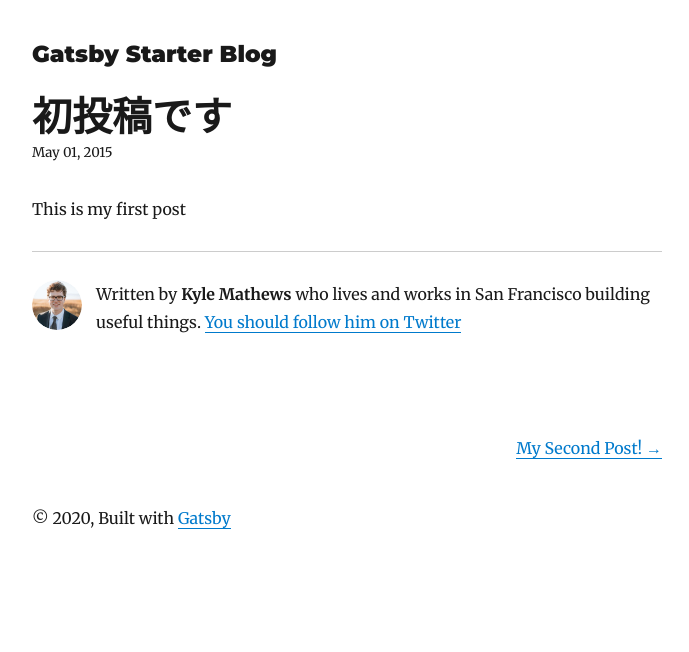
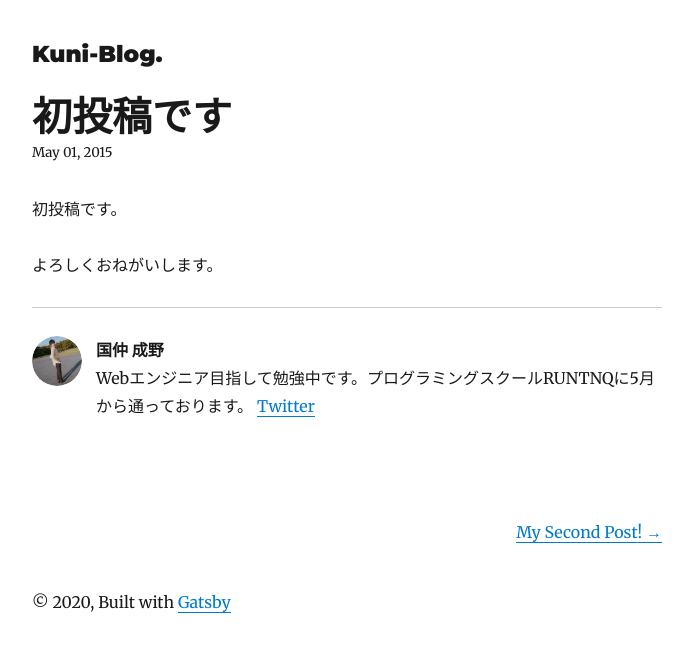
Before and after one commit to kuninari/Kuni-Blog., a Gatsby site: page /hello-world/ in a window 1280 px wide. Shown: the whole page, without its empty margins (293-982 px from the left). Built offline with nearby package versions, Linux system fonts and the light colour scheme; Gatsby itself is replaced by a stand-in of ours; some packages are replaced by stand-ins of ours.

Commit message:
first post commit

```diff
--- a/content/blog/hello-world/index.md
+++ b/content/blog/hello-world/index.md
@@ -4,7 +4,9 @@ date: "2015-05-01T22:12:03.284Z"
 description: "初投稿"
 ---
 
-This is my first post
+初投稿です。
+
+よろしくおねがいします。
 
 <!-- [salted duck eggs](https://en.wikipedia.org/wiki/Salted_duck_egg). -->
 
--- a/gatsby-config.js
+++ b/gatsby-config.js
@@ -1,30 +1,30 @@
 module.exports = {
   siteMetadata: {
-    title: `Gatsby Starter Blog`,
+    title: `Kuni-Blog.`,
     author: {
-      name: `Kyle Mathews`,
-      summary: `who lives and works in San Francisco building useful things.`
+      name: `国仲 成野　　　　　　　　　　　　　　　　　　　　　　　　　　　　　　　`,
+      summary: `Webエンジニア目指して勉強中です。プログラミングスクールRUNTNQに5月から通っております。`,
     },
     description: `A starter blog demonstrating what Gatsby can do.`,
     siteUrl: `https://gatsby-starter-blog-demo.netlify.app/`,
     social: {
-      twitter: `kylemathews`
-    }
+      twitter: `kylemathews`,
+    },
   },
   plugins: [
     {
       resolve: `gatsby-source-filesystem`,
       options: {
         path: `${__dirname}/content/blog`,
-        name: `blog`
-      }
+        name: `blog`,
+      },
     },
     {
       resolve: `gatsby-source-filesystem`,
       options: {
         path: `${__dirname}/content/assets`,
-        name: `assets`
-      }
+        name: `assets`,
+      },
     },
     {
       resolve: `gatsby-transformer-remark`,
@@ -33,20 +33,20 @@ module.exports = {
           {
             resolve: `gatsby-remark-images`,
             options: {
-              maxWidth: 590
-            }
+              maxWidth: 590,
+            },
           },
           {
             resolve: `gatsby-remark-responsive-iframe`,
             options: {
-              wrapperStyle: `margin-bottom: 1.0725rem`
-            }
+              wrapperStyle: `margin-bottom: 1.0725rem`,
+            },
           },
           `gatsby-remark-prismjs`,
           `gatsby-remark-copy-linked-files`,
-          `gatsby-remark-smartypants`
-        ]
-      }
+          `gatsby-remark-smartypants`,
+        ],
+      },
     },
     `gatsby-transformer-sharp`,
     `gatsby-plugin-sharp`,
@@ -54,7 +54,7 @@ module.exports = {
       resolve: `gatsby-plugin-google-analytics`,
       options: {
         //trackingId: `ADD YOUR TRACKING ID HERE`,
-      }
+      },
     },
     `gatsby-plugin-feed`,
     {
@@ -66,18 +66,18 @@ module.exports = {
         background_color: `#ffffff`,
         theme_color: `#663399`,
         display: `minimal-ui`,
-        icon: `content/assets/gatsby-icon.png`
-      }
+        icon: `content/assets/gatsby-icon.png`,
+      },
     },
     `gatsby-plugin-react-helmet`,
     {
       resolve: `gatsby-plugin-typography`,
       options: {
-        pathToConfigModule: `src/utils/typography`
-      }
-    }
+        pathToConfigModule: `src/utils/typography`,
+      },
+    },
     // this (optional) plugin enables Progressive Web App + Offline functionality
     // To learn more, visit: https://gatsby.dev/offline
     // `gatsby-plugin-offline`,
-  ]
+  ],
 }
--- a/package.json
+++ b/package.json
@@ -3,7 +3,7 @@
   "private": true,
   "description": "A starter for a blog powered by Gatsby and Markdown",
   "version": "0.1.0",
-  "author": "Kyle Mathews <mathews.kyle@gmail.com>",
+  "author": "国仲 成野 <mathews.kyle@gmail.com>",
   "bugs": {
     "url": "https://github.com/gatsbyjs/gatsby/issues"
   },
--- a/src/components/bio.js
+++ b/src/components/bio.js
@@ -14,7 +14,7 @@ import { rhythm } from "../utils/typography"
 const Bio = () => {
   const data = useStaticQuery(graphql`
     query BioQuery {
-      avatar: file(absolutePath: { regex: "/profile-pic.jpg/" }) {
+      avatar: file(absolutePath: { regex: "/seiya-kuninaka.jpg/" }) {
         childImageSharp {
           fixed(width: 50, height: 50) {
             ...GatsbyImageSharpFixed
@@ -57,11 +57,9 @@ const Bio = () => {
         }}
       />
       <p>
-        Written by <strong>{author.name}</strong> {author.summary}
+        <strong>{author.name}</strong> {author.summary}
         {` `}
-        <a href={`https://twitter.com/${social.twitter}`}>
-          You should follow him on Twitter
-        </a>
+        <a href={`https://twitter.com/originals_92`}>Twitter</a>
       </p>
     </div>
   )
```
Also changed, not shown: content/assets/seiya-kuninaka.jpg (added).
